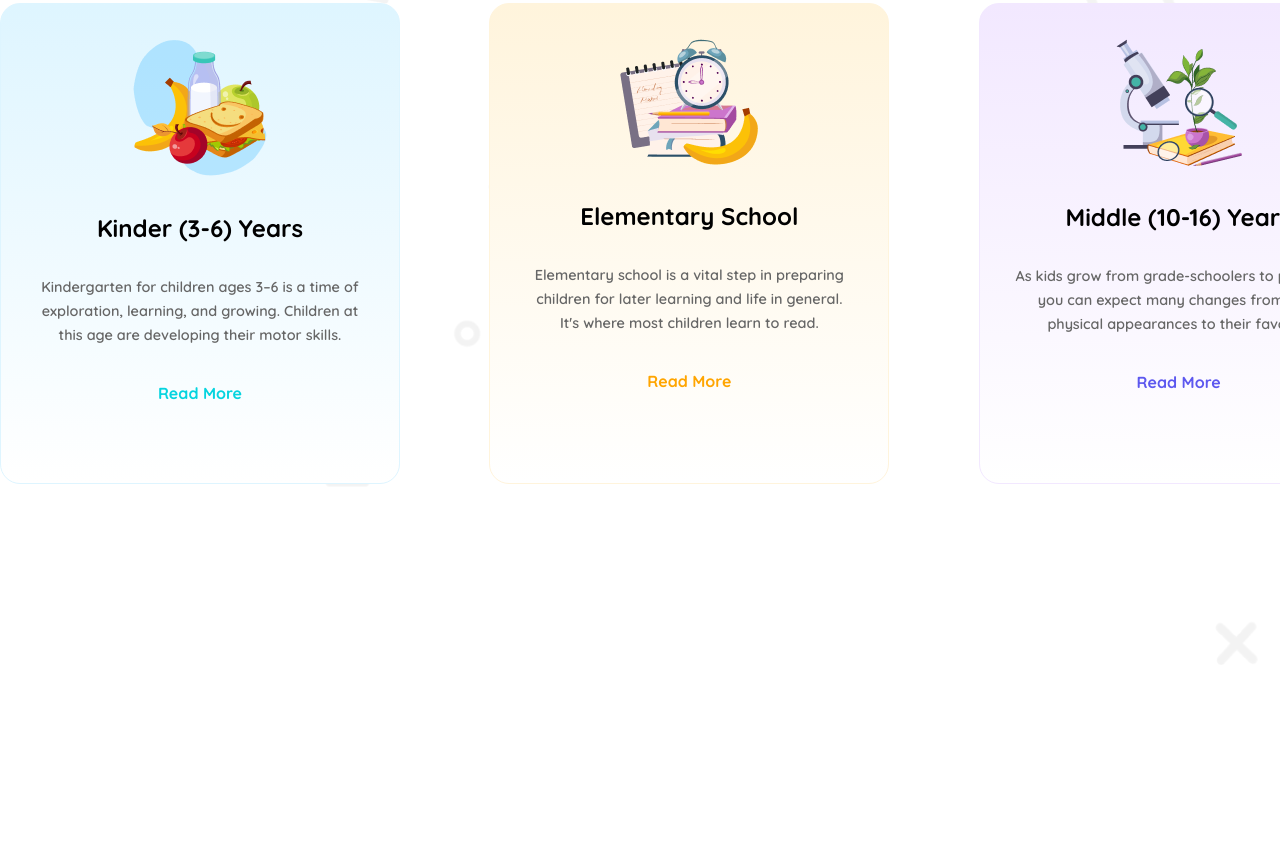
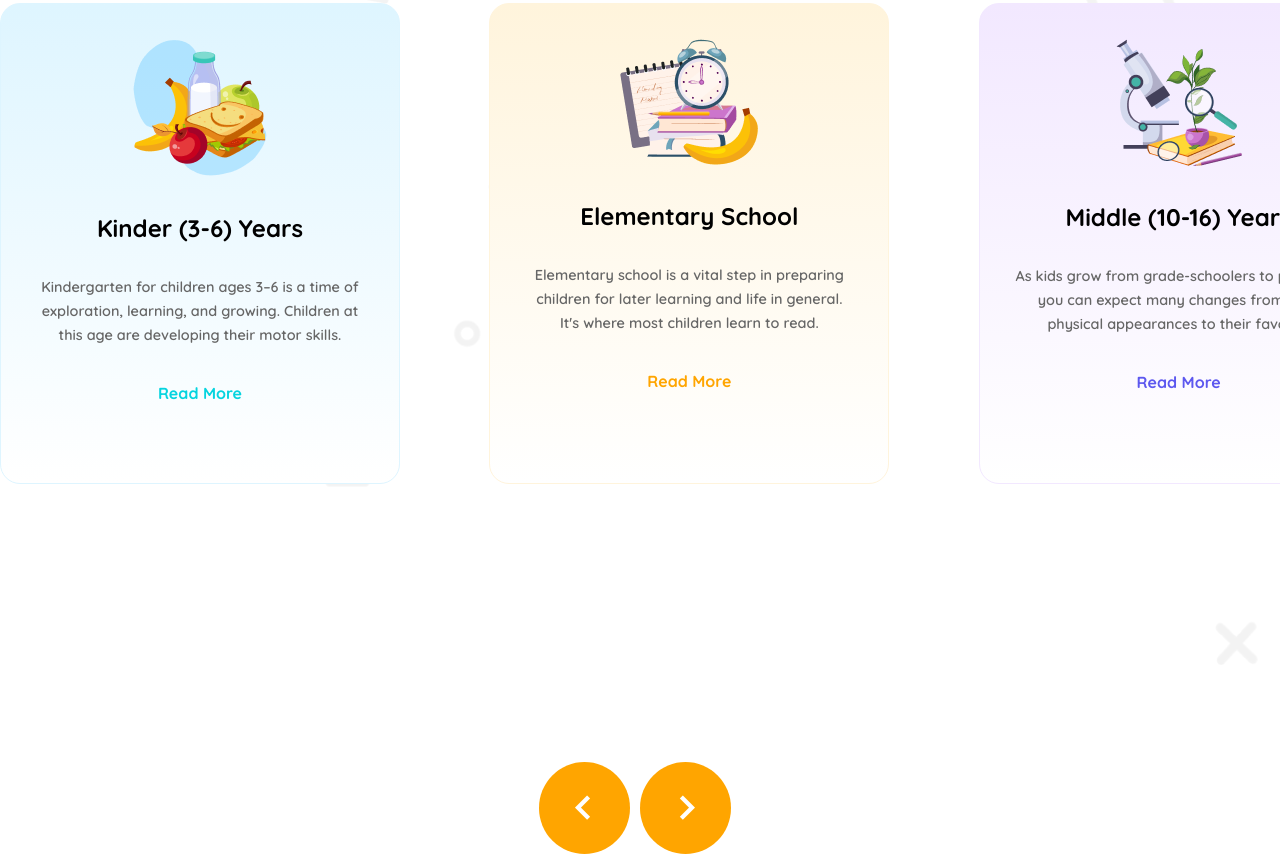
Before and after one commit to jamilWebdesign2024/My-second-assignment, a plain HTML site: page index.html in a window 1280 px wide. Shown: the part 876-1730 px from the top of the page. Before the commit the page ends 1541 px from the top, so only its background shows below. Drawn offline with nearby package versions, Linux system fonts and the light colour scheme.

Commit message:
arrow-done

```diff
--- a/index.html
+++ b/index.html
@@ -59,8 +59,15 @@
                     <h5 class="read-more cart-01 color-04">Read More</h5>
                 </div>
             </div>
-
         </section>
+        <div class="arrow">
+            <div class="arrows">
+            <i class='bx bx-chevron-left arrow-icon'></i>
+            </div>
+            <div class="arrows">
+            <i class='bx bx-chevron-right arrow-icon'></i>
+            </div>
+        </div>
     </main>
     <footer>
 
--- a/style/style.css
+++ b/style/style.css
@@ -163,6 +163,23 @@ ul li a{
     margin-top: 2.5rem;
     margin-bottom: 2.8rem;
 }
+.arrow{
+    display: flex;
+    align-items: center;
+    justify-content: center;
+    margin-top: 6.06rem;
+}
+.arrows{
+    color: white;
+    background-color: orange;
+    margin-right: 10px;
+    padding: 20px;
+    border-radius: 50%;
+}
+.arrow-icon{
+    font-size: 3.2rem;
+    font-weight: bold;
+}
 
 
 
@@ -232,7 +249,10 @@ ul li a{
     }
     .curriculam{
         width: 100%;
+        background-image: none;
+    }
+    .arrow{
+        display: none;
     }
 
-
 }
```
